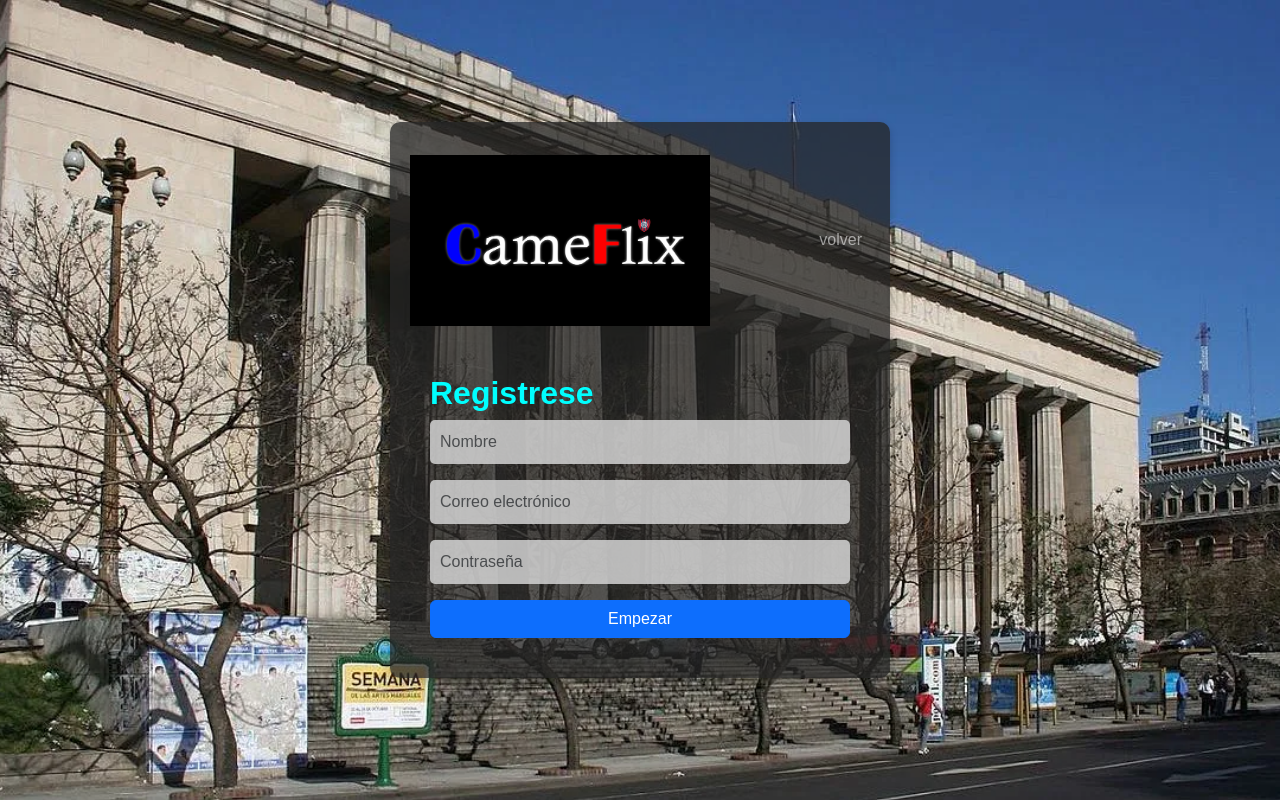
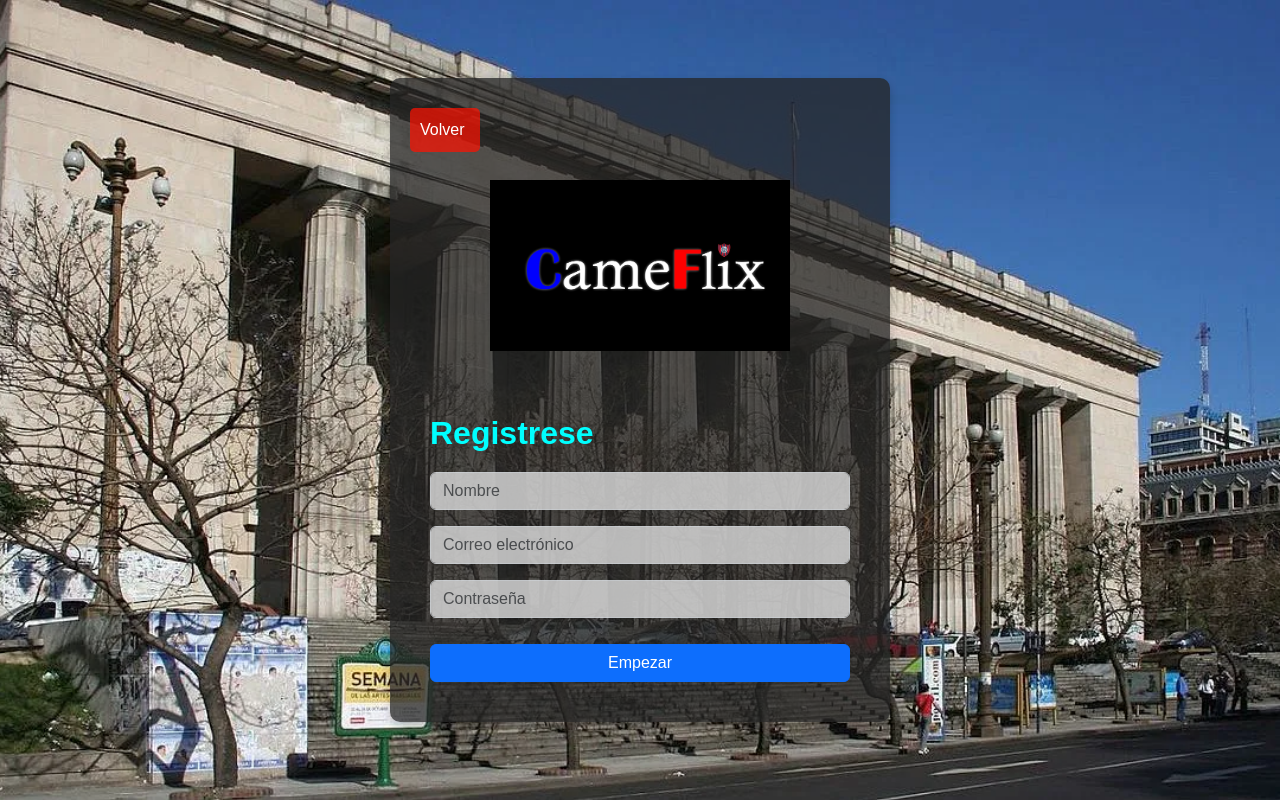
Before and after one commit to Augusto-Boc-ho/tp1-halabiski-gonzalez-boc-ho, a Flask app: page /registrar-nuevo-usuario in a window 1280 px wide. Run offline with Flask 3, Linux system fonts and the light colour scheme; some libraries are stand-ins or nearby versions.

Commit message:
arreglo de register

```diff
--- a/static/registrar_nuevo_usuario.css
+++ b/static/registrar_nuevo_usuario.css
@@ -15,9 +15,9 @@ body, html {
     color: cyan;
 }
 .logo{
-    height: 250px;
-    width: 650px;
-    margin-top: 50px;
+    width: 300px;
+    margin-top: 10px;
+    margin-left: 80px;
 }
 .container {
     background-color: rgba(37, 37, 37, 0.75);
@@ -26,13 +26,25 @@ body, html {
     box-shadow: 0 4px 8px rgba(0, 0, 0, 0.2);
     display: flex;
     flex-direction: column;
-    max-width: 700px;
+    max-width: 500px;
     width: 100%;
-    max-height: 750px;
+    max-height: 700px;
 }
 
 .navbar {
     margin-bottom: 30px;
+}
+.btn-back {
+    background-color: rgba(255, 17, 0, 0.712);
+    color: white;
+    border: none;
+    border-radius: 5px;
+    padding: 10px;
+    margin-top: 10px;
+    margin-bottom: 5px;
+    cursor: pointer;
+    text-decoration: none;
+    max-width: 70px;
 }
 
 .login-container {
@@ -54,5 +66,5 @@ body, html {
     font-weight: bolder;
 }
 .btn {
-    margin-top: 20px;
+    margin-top: 10px;
 }
--- a/templates/registrar_nuevo_usuario.html
+++ b/templates/registrar_nuevo_usuario.html
@@ -6,22 +6,17 @@
     <meta name="viewport" content="width=device-width, initial-scale=1.0">
     <title>Registrar Nuevo Usuario</title>
     <link rel="stylesheet" href="https://cdn.jsdelivr.net/npm/bootstrap@5.3.3/dist/css/bootstrap.min.css">
-    <link rel="stylesheet" href="../static/login.css">
+    <link rel="stylesheet" href="../static/registrar_nuevo_usuario.css">
 </head>
 <body>
     <div class="background">
         <div class="container">
+            <a class="btn-back" href="{{ url_for('logout') }}">Volver</a>
             <nav class="navbar navbar-expand-lg navbar-dark">
                 <a class="navbar-brand" href="#">
                     <img src="../static/pictures/logo.jpeg" alt="Logo" class="logo">
                 </a>
-                <div class="collapse navbar-collapse" id="navbarNav">
-                    <ul class="navbar-nav ms-auto">
-                        <li class="nav-item">
-                            <a class="nav-link" href="{{ url_for('logout') }}">volver</a>
-                        </li>
-                    </ul>
-                </div>
+
             </nav>
             <div class="login-container">
                 <form class="login-form" action="/registrar-nuevo-usuario" method="post">
```
